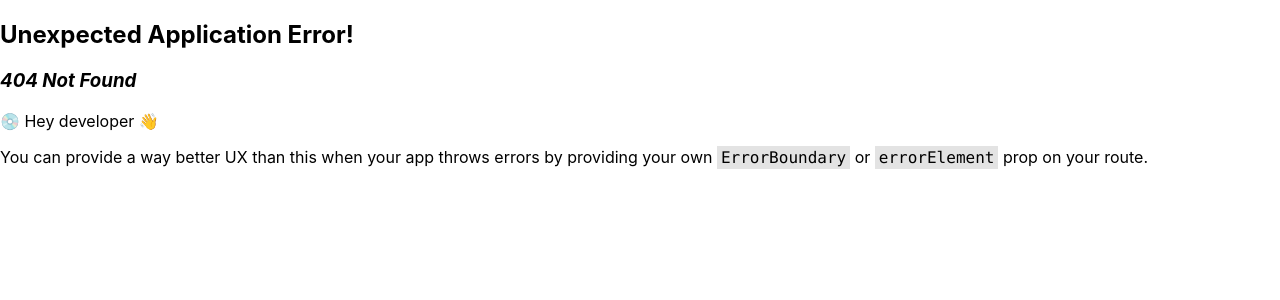
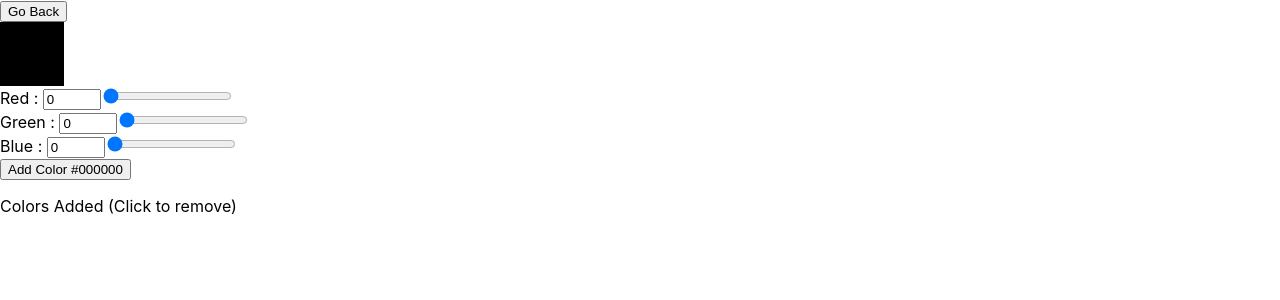
Before and after one commit to donaldcheah/BoardCreator, a React (Create React App) app: page /BoardCreator/ColorBox in a window 1280 px wide. Before the commit this address had no page. Shown: the top 300 px of the page. Built offline with nearby package versions, Linux system fonts and the light colour scheme.

Commit message:
version 0.7.0 Added color box allowing users to add pre defined colors to be used to setup the color tiles on board.

```diff
--- a/package.json
+++ b/package.json
@@ -1,6 +1,6 @@
 {
   "name": "board_creator",
-  "version": "0.6.1",
+  "version": "0.7.0",
   "homepage": "https://donaldcheah.github.io/BoardCreator",
   "private": true,
   "dependencies": {
--- a/src/BoardCreator3.tsx
+++ b/src/BoardCreator3.tsx
@@ -3,6 +3,9 @@ import { downloadFile } from './common'
 
 import { saveData } from './data/SaveData'
 import Package from '../package.json'
+import { useNavigate } from 'react-router-dom'
+
+import { colorBoxData } from "./data/ColorBoxData"
 
 interface Tile {
     index: number //-1 for board, others for Coloured
@@ -85,6 +88,7 @@ const DEFAULT = {
 }
 
 export default function BoardCreator3() {
+    const navigate = useNavigate()
 
     const [tileSize, setTileSize] = useState(DEFAULT.tileSize)
     const [xBoardSize, setXBoardSize] = useState(DEFAULT.xBoardSize)
@@ -96,6 +100,8 @@ export default function BoardCreator3() {
 
     const [selectedBoardTiles, setSelectedBoardTiles] = useState<Tile[]>(DEFAULT.selectedBoardTiles)
     const [selectedColorTiles, setSelectedColorTiles] = useState<Tile[]>(DEFAULT.selectedColorTiles)
+
+    const [colorList, setColorList] = useState<string[]>(colorBoxData.getColorsInBox())
 
 
     useEffect(() => {
@@ -308,6 +314,29 @@ export default function BoardCreator3() {
         </div>
     }, [tileType, currentTileGroupIndex, prevTileGroupIndex, nextTileGroupIndex, onColorChange, currentTileGroupColor, setCurrentTileGroupColor, selectedColorTiles])
 
+    const renderColorBox = useCallback(() => {
+        if (tileType === TILE_TYPE.BOARD)
+            return null
+        return <div id='colorBox' style={{
+            display: 'flex',
+            alignItems: 'center'
+        }}>
+            <p>Color Box : <button onClick={() => navigate('ColorBox')}>Add/Remove</button></p>
+            {(() => {
+                return colorList.map(colorCode => {
+                    return <div key={colorCode} title={colorCode} style={{
+                        width: '32px',
+                        height: '32px',
+                        marginLeft: '8px',
+                        cursor: 'pointer',
+                        backgroundColor: colorCode
+                    }} onClick={() => {
+                        setCurrentTileGroupColor(colorCode)
+                    }}></div>
+                })
+            })()}
+        </div>
+    }, [tileType, colorList, setCurrentTileGroupColor, navigate])
 
 
     const renderBoard = useCallback(() => {
@@ -527,6 +556,7 @@ export default function BoardCreator3() {
             setSelectedBoardTiles(selectedBoardTiles)
             setTileType(tileType)
             setFileName(fileName)
+            setColorList([])
         }
     }, [])
     return <div>
@@ -546,6 +576,7 @@ export default function BoardCreator3() {
                 </select>
             </p>
             {renderColourDisplay()}
+            {renderColorBox()}
             {/* {renderTileGroupView()} */}
 
         </div>
--- /dev/null
+++ b/src/components/ColorBox.tsx
@@ -0,0 +1,124 @@
+import { CSSProperties, useCallback, useState } from "react"
+import { useNavigate } from "react-router-dom"
+import { colorBoxData } from "../data/ColorBoxData"
+
+
+const toHex = (base10Num: number, digits: number) => {
+    let str = base10Num.toString(16)
+    while (str.length < digits) {
+        str = `0${str}`
+    }
+    return str
+}
+
+const NumInputStyle: CSSProperties = {
+    width: '50px'
+}
+
+export default function ColorBox() {
+
+    const navigate = useNavigate()
+    const [red, setRed] = useState(0)
+    const [green, setGreen] = useState(0)
+    const [blue, setBlue] = useState(0)
+    const [colorList, setColorList] = useState<string[]>(colorBoxData.getColorsInBox())
+
+
+    const previewColorCode = `#${toHex(red, 2)}${toHex(green, 2)}${toHex(blue, 2)}`
+
+    const onChangeRed = (e: React.ChangeEvent<HTMLInputElement>) => {
+        let num = Number(e.target.value)
+        if (num > 255) {
+            num = 255
+        } else if (num < 0) {
+            num = 0
+        }
+        setRed(num)
+    }
+    const onChangeGreen = (e: React.ChangeEvent<HTMLInputElement>) => {
+        let num = Number(e.target.value)
+        if (num > 255) {
+            num = 255
+        } else if (num < 0) {
+            num = 0
+        }
+        setGreen(num)
+    }
+    const onChangeBlue = (e: React.ChangeEvent<HTMLInputElement>) => {
+        let num = Number(e.target.value)
+        if (num > 255) {
+            num = 255
+        } else if (num < 0) {
+            num = 0
+        }
+        setBlue(num)
+    }
+
+    const onAddColor = useCallback(() => {
+        console.log('onAddColor: colorList:', colorList, ' previewColorCode:', previewColorCode)
+        if (!colorList.includes(previewColorCode)) {
+            // colorBoxData.addColor(previewColorCode)
+            console.log('preAdd:', colorList)
+            const arr = [...colorList, previewColorCode]
+            console.log('postAdd', arr)
+            setColorList(arr)
+            colorBoxData.addColor(previewColorCode)
+        }
+    }, [colorList, setColorList, previewColorCode])
+    const removeColor = useCallback((colorRemove: string) => {
+        setColorList(colorList.filter(c => c !== colorRemove))
+        colorBoxData.removeColor(colorRemove)
+    }, [colorList, setColorList])
+
+    const renderColorList = useCallback(() => {
+
+        return colorList.map((str => {
+            return <div key={str} style={{
+                width: '32px',
+                height: '32px',
+                backgroundColor: str,
+                marginLeft: '8px',
+                cursor: 'pointer'
+            }} onClick={() => {
+                removeColor(str)
+            }}></div>
+        }))
+    }, [colorList, removeColor])
+
+
+
+    return <div >
+        <button onClick={() => navigate(-1)}>Go Back</button>
+        <div id="previewColor" style={{
+            width: '64px',
+            height: '64px',
+            backgroundColor: previewColorCode
+        }}></div>
+        <div>
+            <label>Red : </label>
+            <input type="number" placeholder="0-255" min={0} max={255} style={NumInputStyle} value={red} onChange={onChangeRed} />
+            <input type="range" min={0} max={255} value={red} onChange={(e) => setRed(Number(e.target.value))} />
+            <br />
+
+            <label>Green : </label>
+            <input type="number" placeholder="0-255" min={0} max={255} style={NumInputStyle} value={green} onChange={onChangeGreen} />
+            <input type="range" min={0} max={255} value={green} onChange={(e) => setGreen(Number(e.target.value))} />
+
+            <br />
+            <label>Blue : </label>
+            <input type="number" placeholder="0-255" min={0} max={255} style={NumInputStyle} value={blue} onChange={onChangeBlue} />
+            <input type="range" min={0} max={255} value={blue} onChange={(e) => setBlue(Number(e.target.value))} />
+        </div>
+        <button onClick={onAddColor}>Add Color {previewColorCode}</button>
+        <div id="colorList">
+            {/* List of added colors.
+             shows color code on hover and with a 'X' button on top right for deleting */}
+            <p>Colors Added (Click to remove)</p>
+            <div style={{
+                display: 'flex'
+            }}>
+                {renderColorList()}
+            </div>
+        </div>
+    </div>
+}
--- /dev/null
+++ b/src/data/ColorBoxData.ts
@@ -0,0 +1,46 @@
+const COLOR_BOX_KEY = "COLOR_BOX"
+class ColorBoxData {
+    private colorsInBox: string[] = []
+    constructor() {
+        this.loadData()
+    }
+    addColor(colorCode: string) {
+        if (!this.colorsInBox.includes(colorCode)) {
+            this.colorsInBox.push(colorCode)
+            this.saveData()
+        }
+    }
+    removeColor(colorCode: string) {
+        if (this.colorsInBox.includes(colorCode)) {
+            this.colorsInBox.splice(this.colorsInBox.indexOf(colorCode), 1)
+            this.saveData()
+        }
+    }
+    getColorsInBox(): string[] {
+        return this.colorsInBox
+    }
+
+    setColorsInBox(colorList: string[]) {
+        this.colorsInBox = colorList
+        this.saveData()
+    }
+
+    clearData() {
+        this.colorsInBox = []
+        localStorage.removeItem(COLOR_BOX_KEY)
+    }
+
+    private loadData() {
+        const str = localStorage.getItem(COLOR_BOX_KEY)
+        if (str) {
+            this.colorsInBox = JSON.parse(str)
+        }
+    }
+    private saveData() {
+        const str = JSON.stringify(this.colorsInBox)
+        localStorage.setItem(COLOR_BOX_KEY, str)
+    }
+}
+
+const colorBoxData = new ColorBoxData()
+export { colorBoxData }
--- a/src/data/SaveData.ts
+++ b/src/data/SaveData.ts
@@ -1,4 +1,5 @@
 import { Tile, downloadFile } from "../common"
+import { colorBoxData } from "./ColorBoxData"
 
 const BOARD_KEY = "BOARD"
 const FILE_NAME_KEY = "FILE_NAME"
@@ -80,7 +81,8 @@ class SaveData {
             board,
             fileName: strFileName,
             colorTiles,
-            boardTiles
+            boardTiles,
+            colorBox: JSON.stringify(colorBoxData.getColorsInBox())
         }
         const strData = JSON.stringify(data)
         downloadFile(projectFileName, strData, 'text/plain')
@@ -98,6 +100,10 @@ class SaveData {
                 this.saveFileName(obj.fileName)
                 this.saveColorTiles(obj.colorTiles)
                 this.saveBoardTiles(obj.boardTiles)
+                const colorBoxStr = obj.colorBox
+                if (colorBoxStr) {
+                    colorBoxData.setColorsInBox(JSON.parse(colorBoxStr))
+                }
                 alert('imported project file, reloading...')
                 window.location.reload()
             }).catch(err => {
@@ -111,6 +117,7 @@ class SaveData {
         localStorage.removeItem(FILE_NAME_KEY)
         localStorage.removeItem(BOARD_TILES_KEY)
         localStorage.removeItem(COLOR_TILES_KEY)
+        colorBoxData.clearData()
     }
 
     private _selectJSONFile(): Promise<File> {
--- a/src/index.tsx
+++ b/src/index.tsx
@@ -10,11 +10,16 @@ import {
 import * as serviceWorkerRegistration from './serviceWorkerRegistration';
 
 import BoardCreator3 from './BoardCreator3';
+import ColorBox from './components/ColorBox';
 
 const router = createBrowserRouter([
   {
     path: "/BoardCreator",
     element: <BoardCreator3 />,
+  },
+  {
+    path: "/BoardCreator/ColorBox",
+    element: <ColorBox />
   }
 ]);
 
```
